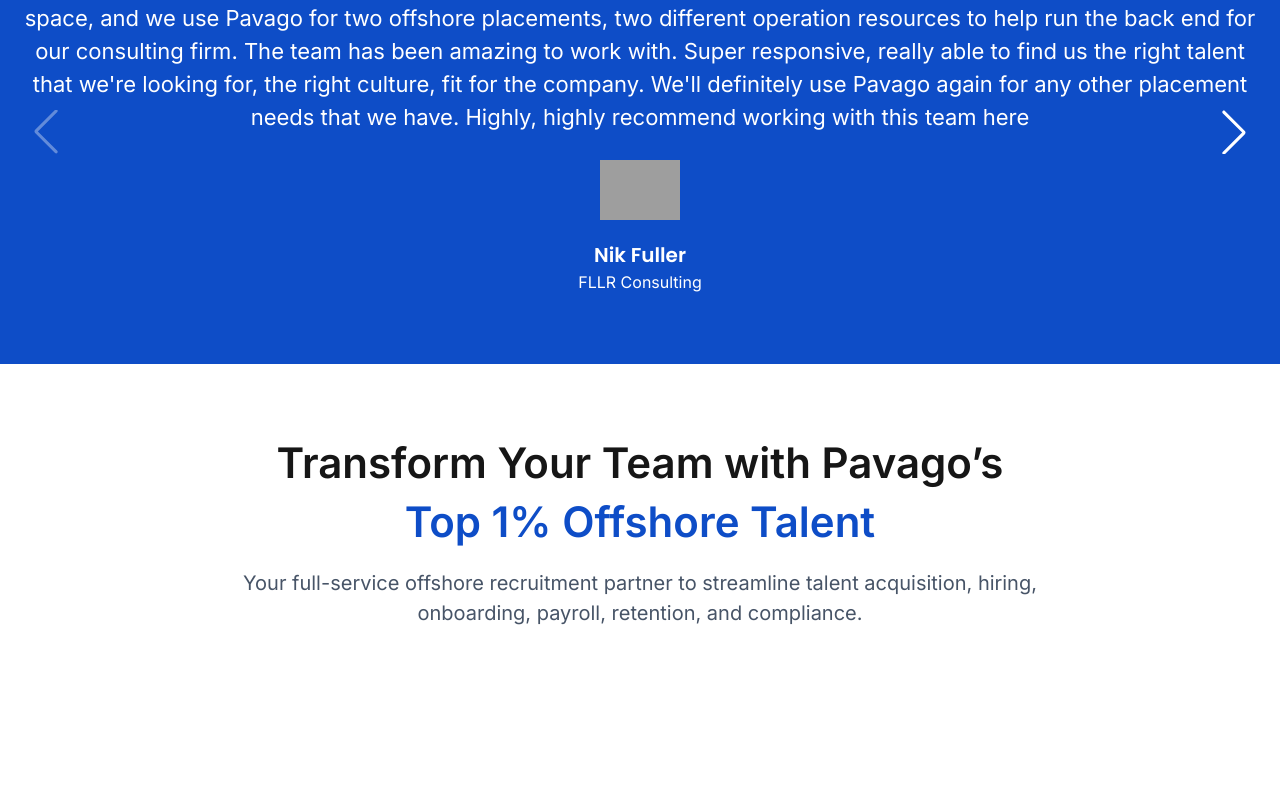
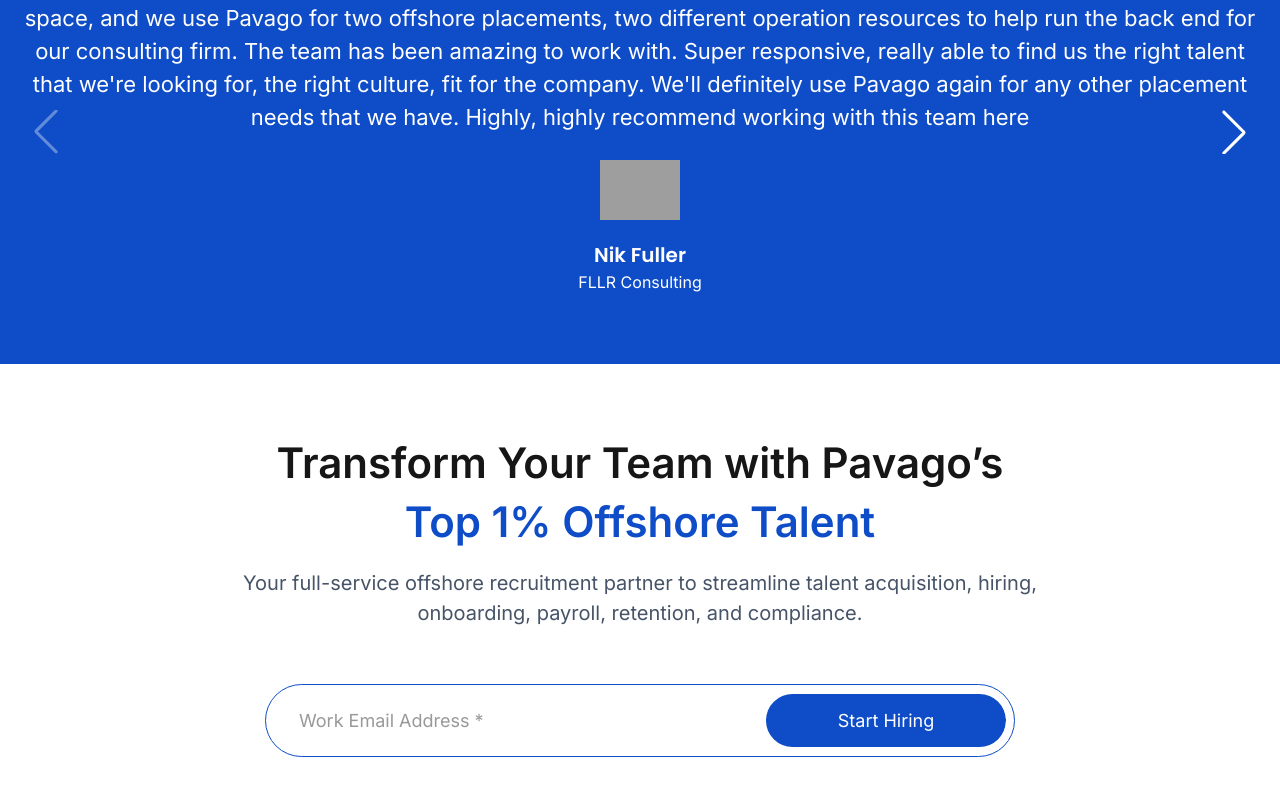
Before and after one commit to AreeshRazaKhan/pavago, a Next.js app: page / in a window 1280 px wide. Shown: the part 5632-6427 px from the top of the page. Before the commit the page ends 6330 px from the top, so only its background shows below. Built offline with nearby package versions, Linux system fonts and the light colour scheme; grey boxes are pictures that could not be loaded.

Commit message:
feat: integrate HiringForm component into CTA section

```diff
--- a/src/app/components/cta/CTA.jsx
+++ b/src/app/components/cta/CTA.jsx
@@ -1,4 +1,5 @@
 import React from "react";
+import HiringForm from "../ui/HiringForm";
 
 const CTA = () => {
   return (
@@ -15,6 +16,8 @@
               talent acquisition, hiring, onboarding, payroll, retention, and
               compliance.
             </p>
+
+            <HiringForm />
           </div>
         </div>
       </section>
```
